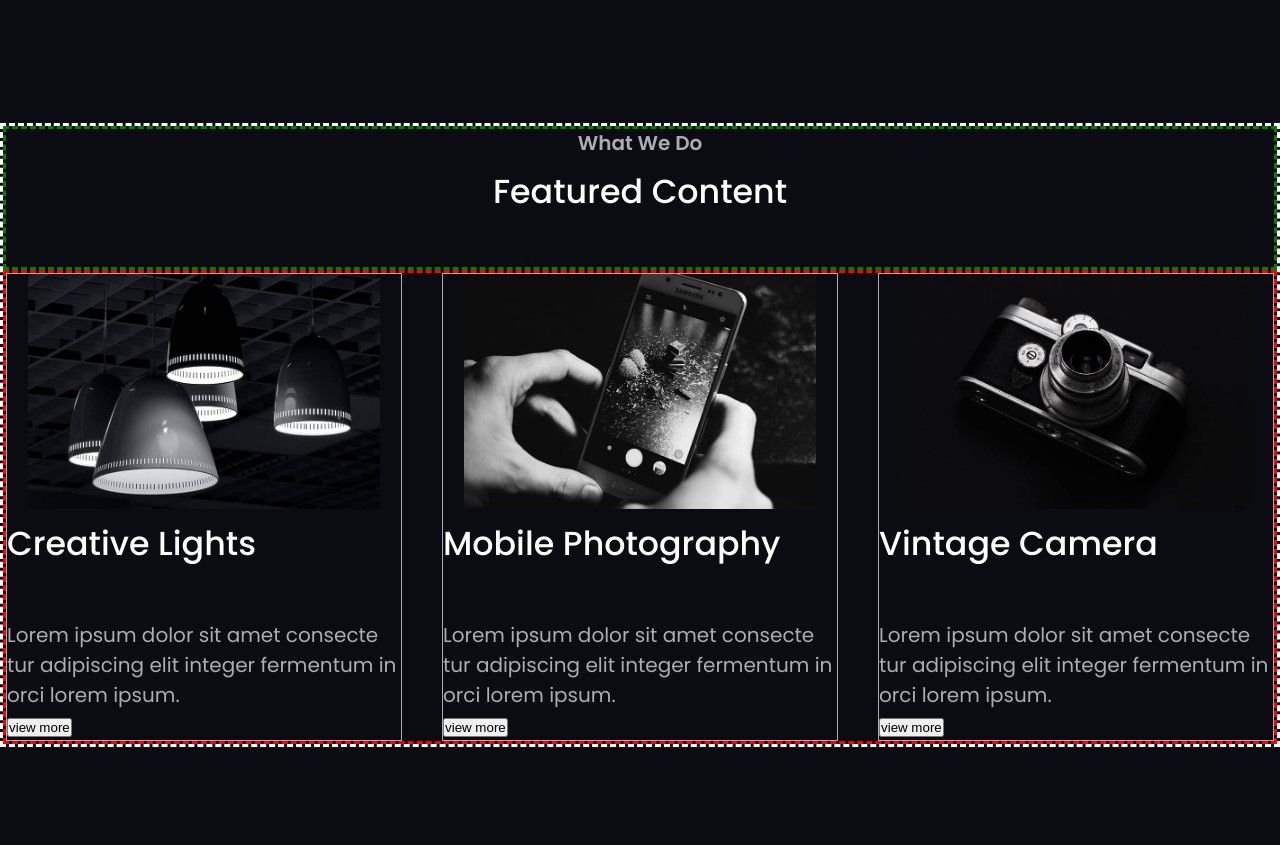
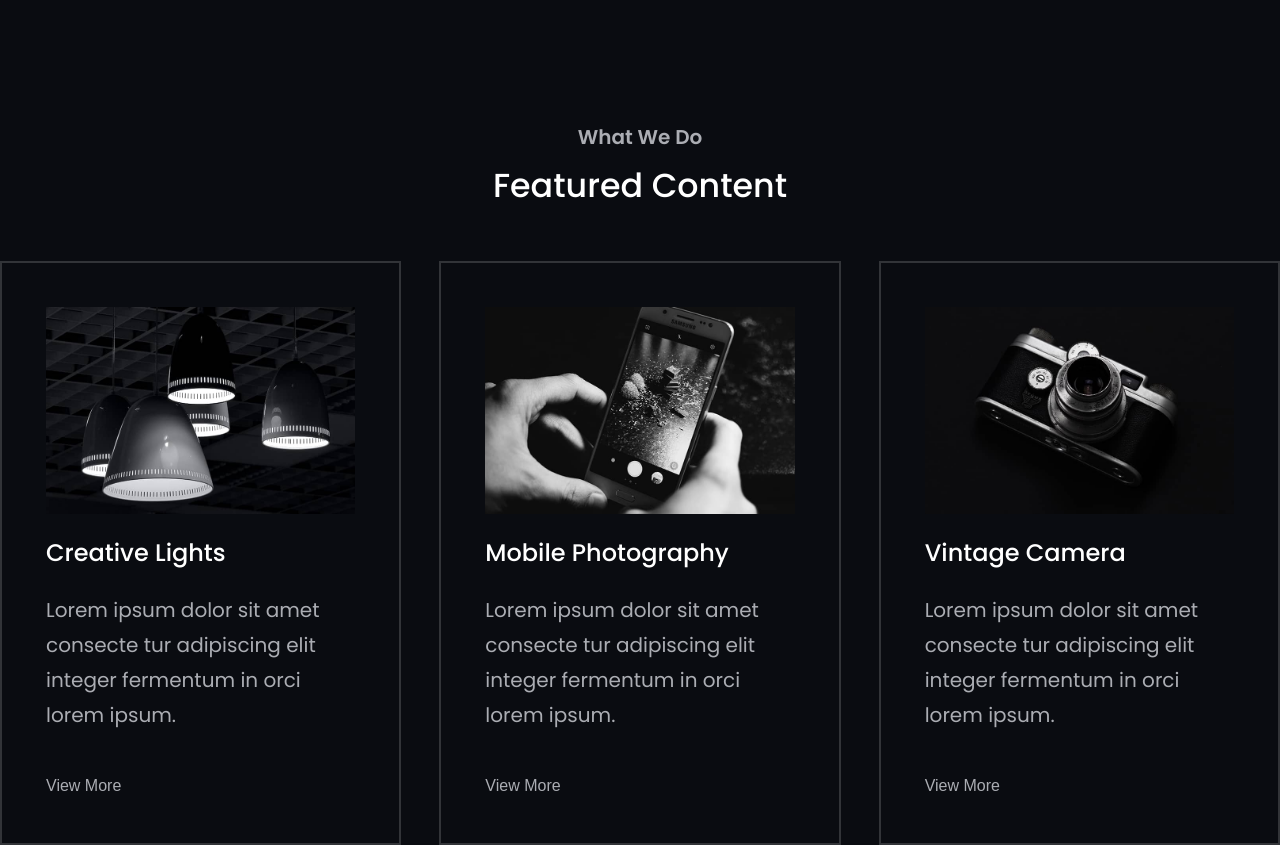
Before and after one commit to napito27/bizboost, a website: page src/index.html in a window 1280 px wide. Shown: the part 2260-3105 px from the top of the page. Before the commit the page ends 3007 px from the top, so only its background shows below. Drawn offline with Linux system fonts and the light colour scheme; a web font is replaced by a local one.

Commit message:
feat/what we do work

```diff
--- a/src/index.css
+++ b/src/index.css
@@ -454,10 +454,11 @@ section .button1 {
 }
 /* WHAT WE DO SECTION */
 .what-we-do {
-  border: dashed 3px white;
   max-width: 1400px;
   margin: 0 auto;
   margin-top: 143px;
+  display: flex;
+  flex-direction: column;
 }
 .what-we-do h6 {
   font-size: 1em;
@@ -470,7 +471,6 @@ section .button1 {
   margin-bottom: 54px;
 }
 .box-wwd {
-  border: dashed 3px green;
   max-width: 1400px;
   display: flex;
   flex: 1;
@@ -478,21 +478,69 @@ section .button1 {
   align-items: center;
 }
 .box-imgs {
- border: dashed 3px red;
   max-width: 1400px;
   display: flex;
-  flex: 1;
-  gap: 40px;
+  /* flex: 1; */
+  gap: 38px;
+}
+.img-1:hover img, .img-2:hover img, .img-3:hover img {
+  transform: scale(1.1);
+  transition: all .5s ease-in-out;
+  opacity: 0.6;
 }
 .img-1, .img-2 ,.img-3 {
-  border: solid 1px var(--primary-text-color);
+  border: solid 2px #323438;
   display: flex;
   flex-direction: column;
   align-items: center;
+  padding: 44px;
+  max-width: 440px;
 }
 
-.img-1 img, .img-2 img ,.img-3 img {
-  width: 352.02px;
-  height: 234.52px;
-  /* flex-shrink: 0; */
+.img-1 img, .img-2 img, .img-3 img {
+  width: 100%;
 }
+
+.img-1 :first-child, .img-2 :first-child, .img-3 :first-child {
+  overflow: hidden;
+}
+/* .img-1 img, .img-2 img ,.img-3 img {
+  width: 352px;
+  height: 234px;
+  margin-bottom: 35px;
+} */
+.small-box h2 {
+  font-size: 1.2em;
+  line-height: 34.32px;
+  margin-bottom: 23px;
+}
+.small-box figcaption {
+  font-size: 1em;
+  font-weight: 400;
+  line-height: 35px;
+  margin-bottom: 36px;
+}
+.small-box button {
+  font-size: .8em;
+  font-weight: 400;
+  line-height: 24px;
+  text-transform: capitalize;
+  position: relative;
+  background: transparent;
+  color: var(--primary-text-color);
+  border: none;
+}
+/* ::after {
+  content: "";
+  border-bottom: 2px solid var(--accent-color);
+  position: absolute;
+  width: 100%;
+  height: 2px;
+  left: 0;
+  bottom: -7px;
+  transition: all .5s ease;
+} */
+.button2:hover {
+  color: var(--accent-color);
+  transition: all 0.5s ease;
+}
--- a/src/index.html
+++ b/src/index.html
@@ -137,7 +137,9 @@
       </div>
       <div class="box-imgs">
         <figure class="img-1">
-          <img src="img/hanging-lamps.png" alt="Hanging Lamps">
+          <div>
+            <img src="img/hanging-lamps.png" alt="Hanging Lamps">
+          </div>
           <div class="small-box">
             <h2>Creative Lights</h2>
             <figcaption>Lorem ipsum dolor sit amet consecte tur adipiscing elit integer fermentum in orci lorem ipsum.</figcaption>
@@ -145,7 +147,9 @@
           </div>
         </figure>
         <figure class="img-2">
-          <img src="img/cellphone.png" alt="Mobile">
+          <div>
+            <img src="img/cellphone.png" alt="Mobile">
+          </div>
           <div class="small-box">
             <h2>Mobile Photography</h2>
             <figcaption>Lorem ipsum dolor sit amet consecte tur adipiscing elit integer fermentum in orci lorem ipsum.</figcaption>
@@ -153,7 +157,9 @@
           </div>
         </figure>
         <figure class="img-3">
-          <img src="img/camera.png" alt="Vintage Camera">
+          <div>
+            <img src="img/camera.png" alt="Vintage Camera">
+          </div>
           <div class="small-box">
             <h2>Vintage Camera</h2>
             <figcaption>Lorem ipsum dolor sit amet consecte tur adipiscing elit integer fermentum in orci lorem ipsum.</figcaption>
@@ -164,9 +170,10 @@
     </section>
     <!--create <section> container
           create three <figure> containers for <img> and <figcaption> -->
+    <!-- promotional contact-->
+    <section class="prom-contact">
 
-    <!-- promotional contact-->
-    <section class="prom-contact"></section>
+    </section>
     <!--create <section>
           create <h6> and <h2>
           create "contact us" button -->
```
Also changed, not shown: src/img/pc-background.svg (added).
